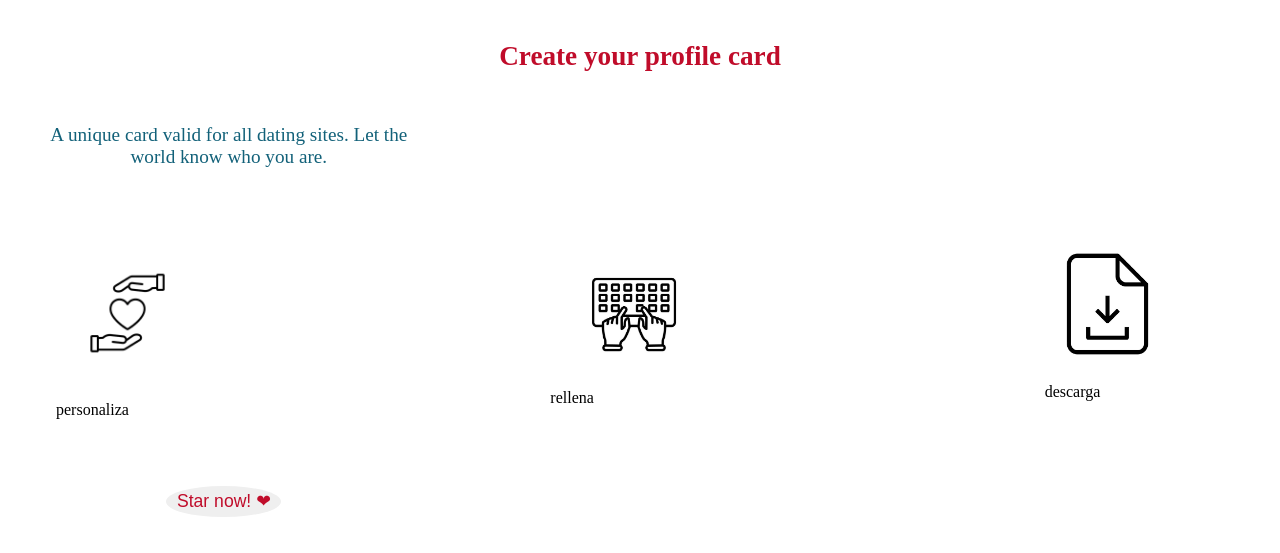
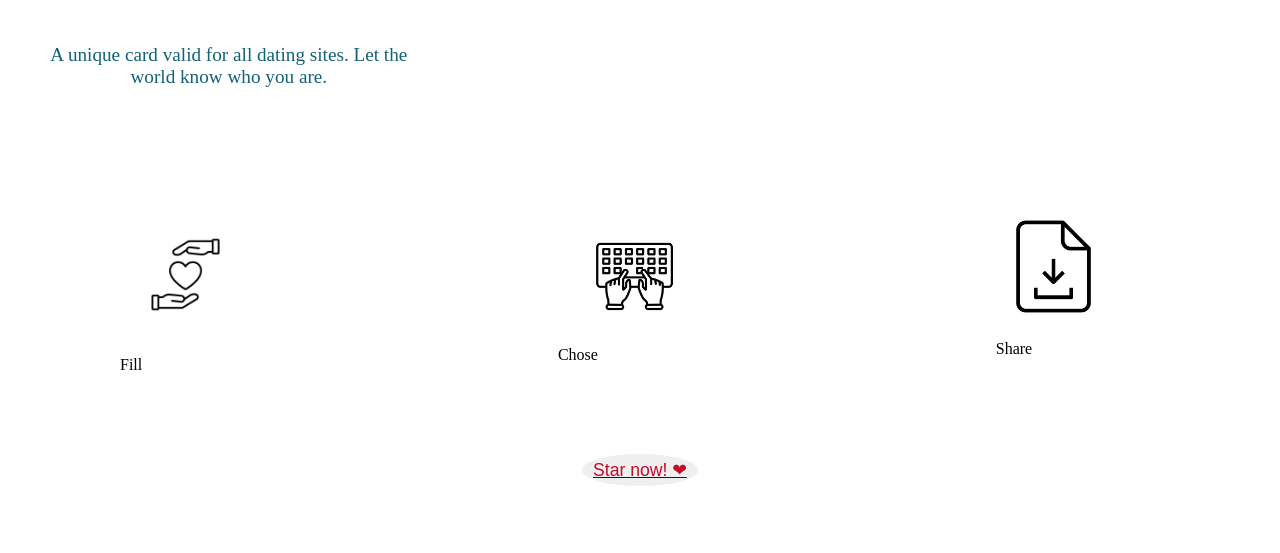
Before and after one commit to Cipactlicasillas/project-promo-53-module-2-team-3, a website: page src/partials/landing.main.html in a window 1280 px wide. Shown: the part 377-930 px from the top of the page. Drawn offline with nearby package versions, Linux system fonts and the light colour scheme; files whose address does not match are found by name.

Commit message:
style css in lading

```diff
--- a/src/partials/landing.main.html
+++ b/src/partials/landing.main.html
@@ -21,20 +21,20 @@
 
   <ul class="conticon">
     <div>
-      <img class="img1"  src="./img/iconpersonaliza.webp" alt="iconrellena" alt="personaliza">
-      <p>personaliza</p>
+      <img class="img1"  src="./img/iconpersonaliza.webp" alt="iconrellena" alt="Fill">
+      <p>Fill</p>
     </div>
 
 
     <div>
-      <img  class="img2" src="./img/iconrellena.jpg" alt="rellena">
-      <p>rellena</p>
+      <img  class="img2" src="./img/iconrellena.jpg" alt="Chose">
+      <p>Chose</p>
     </div>
 
 
   <div>
-    <img class="img3" src="./img/icondescarga.png" alt="descarga">
-    <p>descarga</p>
+    <img class="img3" src="./img/icondescarga.png" alt="Share">
+    <p>Share</p>
   </div>
 
   </ul>
--- a/src/scss/_landing.scss
+++ b/src/scss/_landing.scss
@@ -3,14 +3,15 @@
 }
 
 .main{
-  width:100%;
-  height: 100%;
+  /*width:100%;
+  height: 100%;*/
+  margin-bottom:3em;
 }
 
 .bigsection{
 display:flex;
 justify-content: center;
-padding-top: 15em;
+padding-top: 10em;
 padding-bottom: 2.5em;
 align-items: center;
 justify-content: space;
@@ -24,7 +25,7 @@ justify-content: space;
 
 .title {
     color: rgba(9, 91, 116, 0.966);
-    font-family: "Lobster Two", sans-serif;
+    font-family: "Lobster Two",sans-serif;
     font-weight: 700;
     font-style: normal;
     margin-top: 0.5em;
@@ -58,8 +59,11 @@ justify-content: space;
   .conticon{
     display:flex;
     justify-content: center;
-    gap:1em;
-    padding-inline:3em;
+
+    padding:1em;
+    margin-block: 3em;
+    margin-inline:6em;
+    border-color:  rgba(116, 9, 9, 0.966);
   }
 
   .img1{
@@ -80,8 +84,10 @@ justify-content: space;
     }
 
     .btngo{
-      margin:2em;
-      margin-left:9em;
+
+
+      display: block; margin: 0 auto;
+
       color: rgb(192, 12, 42);
       font-size: 1.1em;
       border-radius: 50%;
```
Also changed, not shown: src/index.html (+7 -4 lines).
